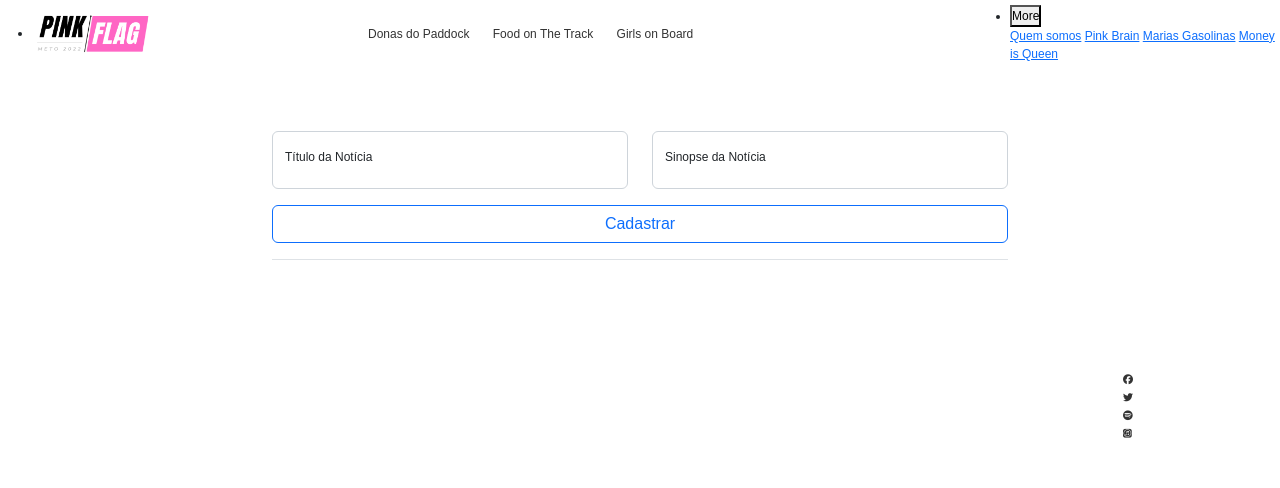
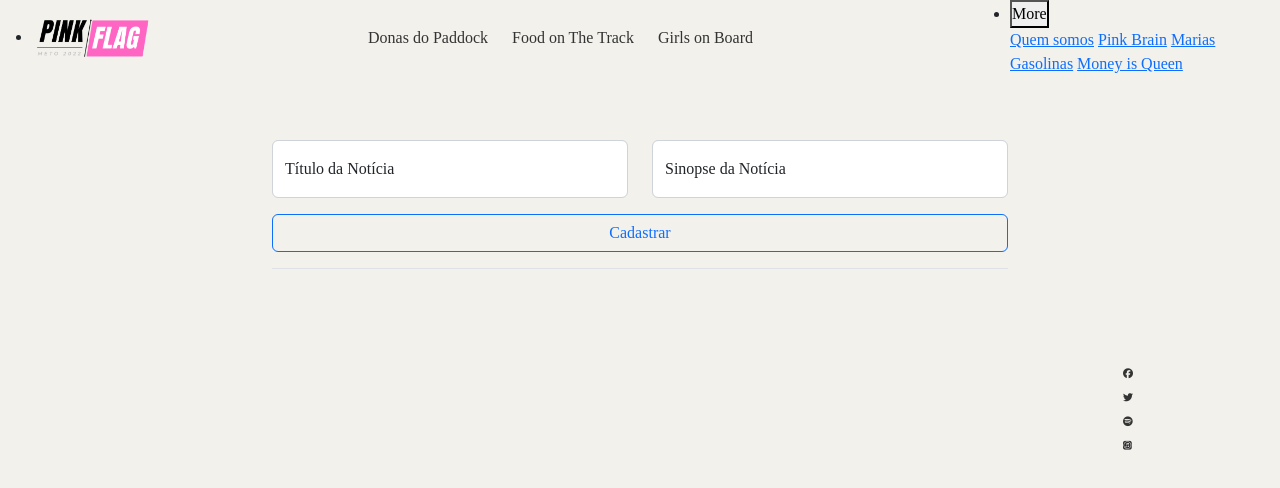
Before and after one commit to Raynnerz/Pink-Flag, a plain HTML site: page index.html in a window 1280 px wide. Drawn offline with nearby package versions, Linux system fonts and the light colour scheme; a script that the page names is missing.

Commit message:
Update inicio.css

```diff
--- a/assets/css/inicio.css
+++ b/assets/css/inicio.css
@@ -1,5 +1,5 @@
 *{margin: 0; padding: 0; box-sizing: border-box;}
 body {
-    font-family: arial, helvetica, sans-serif;
-    font-size: 12px;
+    font-family: 'Monteserrat';
+    background-color: #f2f1ec;
 }
```
